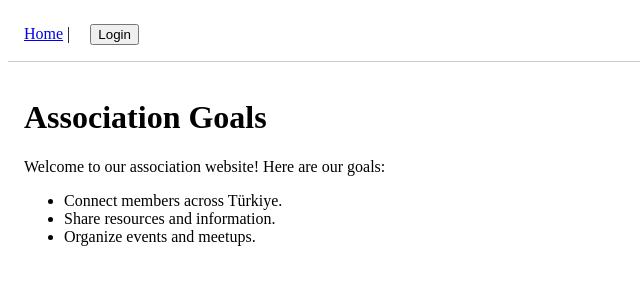
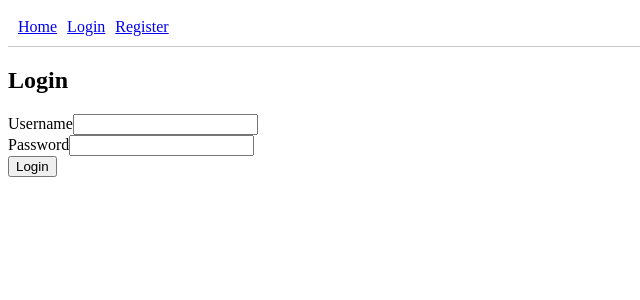
Before and after one commit to erengulm/saha-frontend, a React (Create React App) app: page /login in a window 1280 px wide. Shown: the top 300 px of the page, without its empty margins (0-640 px from the left). Built offline with nearby package versions, Linux system fonts and the light colour scheme; no server answers.

Commit message:
Add frontend login, register, and auth context integration

```diff
--- a/package.json
+++ b/package.json
@@ -7,6 +7,7 @@
     "@testing-library/jest-dom": "^6.6.3",
     "@testing-library/react": "^16.3.0",
     "@testing-library/user-event": "^13.5.0",
+    "axios": "^1.10.0",
     "bootstrap": "^5.3.7",
     "leaflet": "^1.9.4",
     "react": "^19.1.0",
--- a/src/App.js
+++ b/src/App.js
@@ -1,24 +1,44 @@
-import React from "react";
-import { BrowserRouter as Router, Routes, Route } from "react-router-dom";
-import Navbar from "./components/Navbar";
-import HomePage from "./pages/HomePage";
-import MapPage from "./pages/MapPage";
-import EditProfilePage from "./pages/EditProfilePage";
-import { useAuth } from "./AuthContext";
+import React, { useContext } from 'react';
+import { BrowserRouter as Router, Routes, Route, Navigate, Link } from 'react-router-dom';
+import HomePage from './pages/HomePage';
+import LoginPage from './pages/LoginPage';
+import RegisterPage from './pages/RegisterPage';
+import MapPage from './pages/MapPage';
+import EditProfilePage from './pages/EditProfilePage';
+import { AuthContext } from './context/AuthContext';
 
-export default function App() {
-    const { isAuthenticated } = useAuth();
+function App() {
+    const { user, logout } = useContext(AuthContext);
 
     return (
         <Router>
-            <Navbar />
+            <nav style={{ padding: '10px', borderBottom: '1px solid #ccc' }}>
+                <Link to="/" style={{ marginRight: '10px' }}>Home</Link>
+
+                {!user ? (
+                    <>
+                        <Link to="/login" style={{ marginRight: '10px' }}>Login</Link>
+                        <Link to="/register" style={{ marginRight: '10px' }}>Register</Link>
+                    </>
+                ) : (
+                    <>
+                        <Link to="/map" style={{ marginRight: '10px' }}>Map</Link>
+                        <Link to="/edit-profile" style={{ marginRight: '10px' }}>Edit Profile</Link>
+                        <button onClick={logout}>Logout</button>
+                    </>
+                )}
+            </nav>
+
             <Routes>
                 <Route path="/" element={<HomePage />} />
-                {isAuthenticated && <Route path="/map" element={<MapPage />} />}
-                {isAuthenticated && <Route path="/edit-profile" element={<EditProfilePage />} />}
-                {/* fallback to HomePage if not found */}
-                <Route path="*" element={<HomePage />} />
+                <Route path="/login" element={!user ? <LoginPage /> : <Navigate to="/" replace />} />
+                <Route path="/register" element={!user ? <RegisterPage /> : <Navigate to="/" replace />} />
+                <Route path="/map" element={user ? <MapPage /> : <Navigate to="/login" replace />} />
+                <Route path="/edit-profile" element={user ? <EditProfilePage /> : <Navigate to="/login" replace />} />
+                <Route path="*" element={<h2>404 - Page not found</h2>} />
             </Routes>
         </Router>
     );
 }
+
+export default App;
--- /dev/null
+++ b/src/api/axios.js
@@ -0,0 +1,8 @@
+import axios from 'axios';
+
+const axiosInstance = axios.create({
+    baseURL: 'http://127.0.0.1:8000/api/',
+    withCredentials: true, // enable cookie/session support
+});
+
+export default axiosInstance;
--- /dev/null
+++ b/src/context/AuthContext.js
@@ -0,0 +1,31 @@
+// src/context/AuthContext.js
+import React, { createContext, useState } from 'react';
+import axios from 'axios';
+
+export const AuthContext = createContext();
+
+export const AuthProvider = ({ children }) => {
+    const [user, setUser] = useState(null);
+
+    const login = async (credentials) => {
+        try {
+            await axios.post('http://127.0.0.1:8000/api/login/', credentials, {
+                withCredentials: true,
+            });
+            setUser(credentials.username);
+        } catch (err) {
+            console.error('Login failed', err);
+        }
+    };
+
+    const logout = async () => {
+        await axios.post('http://127.0.0.1:8000/api/logout/', {}, { withCredentials: true });
+        setUser(null);
+    };
+
+    return (
+        <AuthContext.Provider value={{ user, login, logout }}>
+            {children}
+        </AuthContext.Provider>
+    );
+};
--- a/src/index.js
+++ b/src/index.js
@@ -1,11 +1,14 @@
-import React from "react";
-import ReactDOM from "react-dom/client";
-import App from "./App";
-import { AuthProvider } from "./AuthContext";
+import React from 'react';
+import ReactDOM from 'react-dom/client';
+import App from './App';
+import { AuthProvider } from './context/AuthContext';
 
-const root = ReactDOM.createRoot(document.getElementById("root"));
+const root = ReactDOM.createRoot(document.getElementById('root'));
+
 root.render(
-    <AuthProvider>
-        <App />
-    </AuthProvider>
+    <React.StrictMode>
+        <AuthProvider>
+            <App />
+        </AuthProvider>
+    </React.StrictMode>
 );
--- /dev/null
+++ b/src/pages/LoginPage.js
@@ -0,0 +1,60 @@
+import React, { useState, useEffect } from 'react';
+import axios from 'axios';
+import { getCSRFToken } from '../utils/csrf';
+
+const LoginPage = () => {
+    const [username, setUsername] = useState('');
+    const [password, setPassword] = useState('');
+    const [loginStatus, setLoginStatus] = useState('');
+
+    useEffect(() => {
+        getCSRFToken();
+    }, []);
+
+    const handleLogin = async (e) => {
+        e.preventDefault();
+        try {
+            const response = await axios.post(
+                'http://localhost:8000/api/login/',
+                { username, password },
+                { withCredentials: true }
+            );
+            setLoginStatus(`Success! Logged in as ${response.data.username}`);
+        } catch (error) {
+            console.error(error);
+            setLoginStatus('Login failed: ' + (error.response?.data?.error || 'Unknown error'));
+        }
+    };
+
+    return (
+        <div className="container mt-5">
+            <h2>Login</h2>
+            <form onSubmit={handleLogin}>
+                <div className="mb-3">
+                    <label className="form-label">Username</label>
+                    <input
+                        type="text"
+                        className="form-control"
+                        value={username}
+                        onChange={(e) => setUsername(e.target.value)}
+                        required
+                    />
+                </div>
+                <div className="mb-3">
+                    <label className="form-label">Password</label>
+                    <input
+                        type="password"
+                        className="form-control"
+                        value={password}
+                        onChange={(e) => setPassword(e.target.value)}
+                        required
+                    />
+                </div>
+                <button type="submit" className="btn btn-primary">Login</button>
+            </form>
+            {loginStatus && <p className="mt-3">{loginStatus}</p>}
+        </div>
+    );
+};
+
+export default LoginPage;
--- /dev/null
+++ b/src/pages/RegisterPage.js
@@ -0,0 +1,32 @@
+import React, { useState } from 'react';
+import axios from '../api/axios';
+import { useNavigate } from 'react-router-dom';
+
+const RegisterPage = () => {
+    const [username, setUsername] = useState('');
+    const [password, setPassword] = useState('');
+    const navigate = useNavigate();
+
+    const handleRegister = async (e) => {
+        e.preventDefault();
+        try {
+            await axios.post('register/', { username, password });
+            navigate('/login');
+        } catch (error) {
+            alert('Register failed');
+        }
+    };
+
+    return (
+        <div>
+            <h2>Register</h2>
+            <form onSubmit={handleRegister}>
+                <input value={username} onChange={(e) => setUsername(e.target.value)} placeholder="Username" />
+                <input type="password" value={password} onChange={(e) => setPassword(e.target.value)} placeholder="Password" />
+                <button type="submit">Register</button>
+            </form>
+        </div>
+    );
+};
+
+export default RegisterPage;
--- /dev/null
+++ b/src/utils/csrf.js
@@ -0,0 +1,10 @@
+import axios from 'axios';
+
+export const getCSRFToken = async () => {
+    try {
+        await axios.get('http://localhost:8000/api/csrf/', { withCredentials: true });
+        console.log('CSRF token retrieved');
+    } catch (err) {
+        console.error('Failed to get CSRF token', err);
+    }
+};
```
Also changed, not shown: src/utils/cookie.js (added, +16 -0 lines), cookies.txt (added), 1 other file (tests, documents, lock files or other folders).
